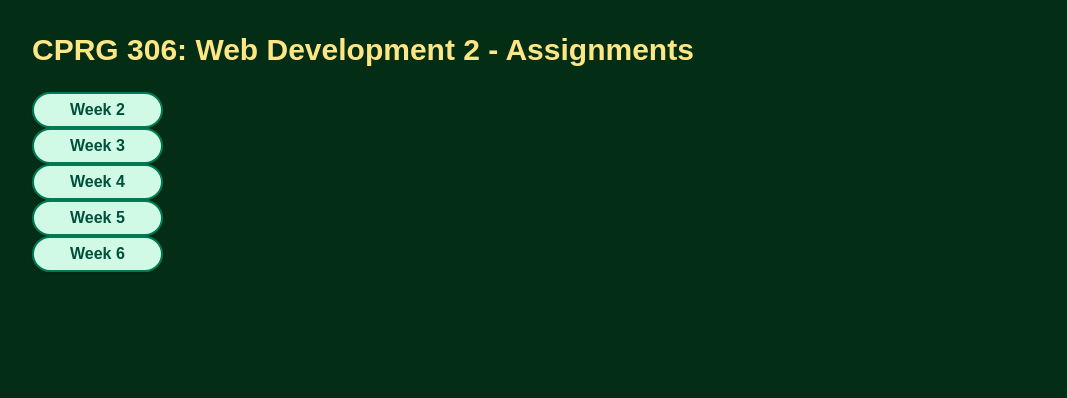
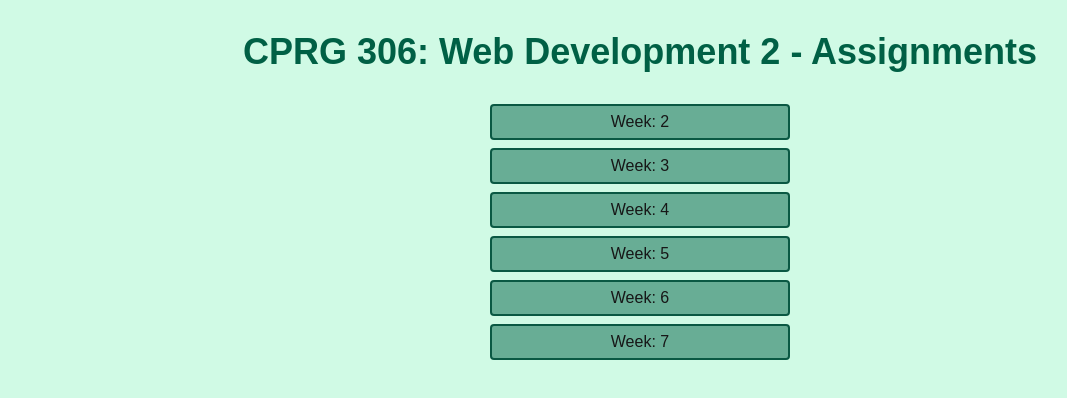
Before and after one commit to shorthippo/cprg306-assignments, a Next.js app: page / in a window 1280 px wide. Shown: the top 398 px of the page, without its empty margins (0-1067 px from the left). Built offline with nearby package versions, Linux system fonts and the light colour scheme.

Commit message:
remade front page to render weeks from the array

```diff
--- a/app/page.js
+++ b/app/page.js
@@ -1,20 +1,20 @@
 import Link from "next/link";
 
 export default function Page() {
+  const weeks = [2, 3, 4, 5, 6, 7]
+
   return (
-    <main className = "min-h-screen bg-green-950 p-8 text-green-50">
-      <h1 className = "mb-6 text-3xl font-bold text-amber-200">CPRG 306: Web Development 2 - Assignments</h1>
-      <div>
-        <Link href = "week-2"
-      className = "inline-block rounded-full border-2 border-emerald-700 bg-emerald-100 px-9 py-1 font-semibold text-emerald-900 shadow-sm transition hover:-translate-y-0.5 hover:bg-amber-100 hover:border-amber-600 hover:text-amber-900"> Week 2 </Link></div>
-      <div><Link href = "week-3"
-      className = "inline-block rounded-full border-2 border-emerald-700 bg-emerald-100 px-9 py-1 font-semibold text-emerald-900 shadow-sm transition hover:-translate-y-0.5 hover:bg-amber-100 hover:border-amber-600 hover:text-amber-900"> Week 3 </Link></div>
-      <div><Link href = "week-4"
-      className = "inline-block rounded-full border-2 border-emerald-700 bg-emerald-100 px-9 py-1 font-semibold text-emerald-900 shadow-sm transition hover:-translate-y-0.5 hover:bg-amber-100 hover:border-amber-600 hover:text-amber-900"> Week 4 </Link></div>
-      <div><Link href = "week-5"
-      className = "inline-block rounded-full border-2 border-emerald-700 bg-emerald-100 px-9 py-1 font-semibold text-emerald-900 shadow-sm transition hover:-translate-y-0.5 hover:bg-amber-100 hover:border-amber-600 hover:text-amber-900"> Week 5 </Link></div>
-      <div><Link href = "week-6"
-      className = "inline-block rounded-full border-2 border-emerald-700 bg-emerald-100 px-9 py-1 font-semibold text-emerald-900 shadow-sm transition hover:-translate-y-0.5 hover:bg-amber-100 hover:border-amber-600 hover:text-amber-900"> Week 6 </Link></div>
+    <main className = "min-h-screen bg-emerald-100 flex flex-col items-center p-8">
+      <h1 className = "text-4xl font-bold text-emerald-800 mb-8">CPRG 306: Web Development 2 - Assignments</h1>
+      <ul className = "flex flex-col gap-2">
+        {weeks.map((week) => (
+          <li key = {week}>
+            <Link href = {`/week-${week}`}
+            className = "flex flex-col items-center justify-center p-1 bg-emerald-800/50 w-75 text-center border-2 border-emerald-900/90 hover:bg-[#487558] rounded-sm"> Week: {week}
+       </Link>
+          </li>
+        ))}
+      </ul>
     </main>
   )
 }
```
